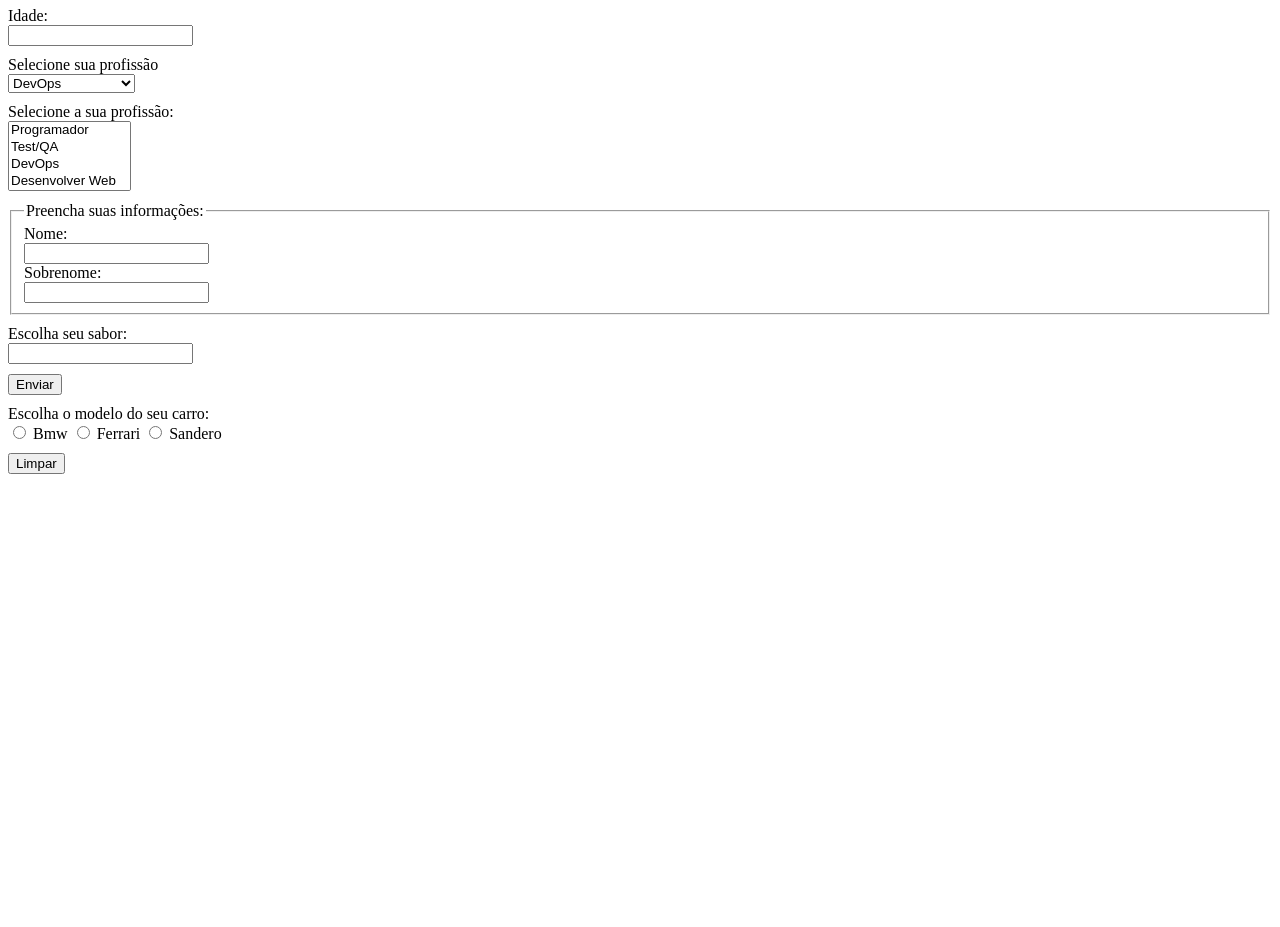
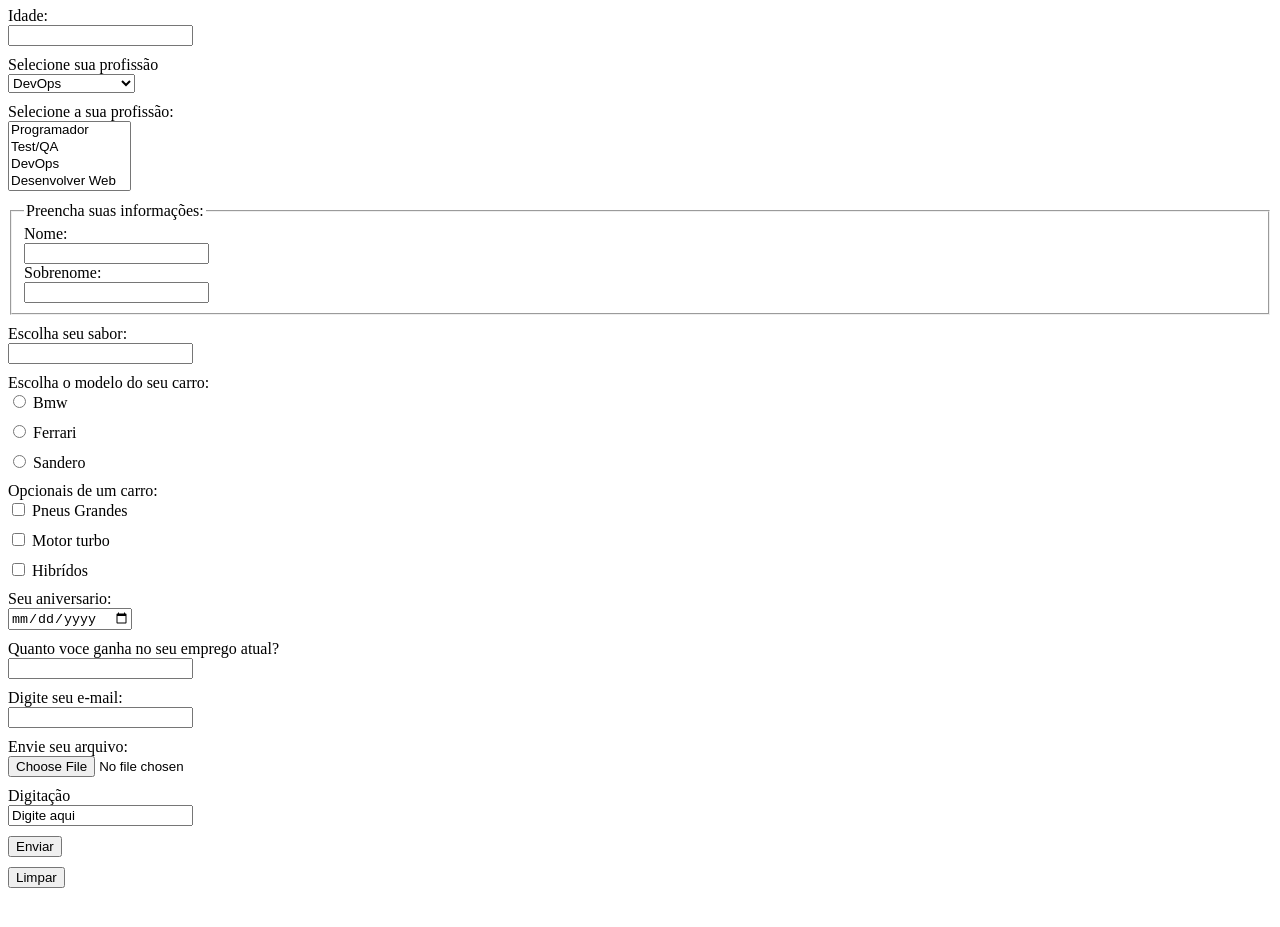
Before and after one commit to Kelvin-melo06/Curso-HTML5-e-CSS3-Avan-ado, a plain HTML site: page FORM/index2.html in a window 1280 px wide. Shown: the part 109-1036 px from the top of the page. Drawn offline with Linux system fonts and the light colour scheme.

Commit message:
formulários finalizados

```diff
--- a/FORM/index2.html
+++ b/FORM/index2.html
@@ -63,25 +63,98 @@
             </datalist>
         </div>
 
+
+        <div>
+
+            <label for="car_model">Escolha o modelo do seu carro:</label>
+
+            <div class="radio">
+
+                <div>
+                    <input type="radio" name="car_model" id="bmw" value="bmw">
+                    <label for="bmw">Bmw</label>
+                </div>
+
+                <div>
+                    <input type="radio" name="car_model" id="ferrari" value="ferrari">
+                    <label for="ferrari">Ferrari</label>
+                </div>
+
+                <div>
+                    <input type="radio" name="car_model" id="sandero" value="sandero">
+                    <label for="sandero">Sandero</label>
+                </div>
+
+            </div>
+
+        </div>
+
+        <div>
+            <label for="opcionais">Opcionais de um carro:</label>
+            <div class="radio">
+
+                <div>
+                    <input type="checkbox" name="opcao[]" id="opcionais" value="big_tires">
+                    <label for="opcionais">Pneus Grandes</label>
+                </div>
+
+                <div>
+                    <input type="checkbox" name="opcao[]" id="opcionais" value="turbo_engine">
+                    <label for="opcionais">Motor turbo</label>
+                </div>
+
+                <div>
+                    <input type="checkbox" name="opcao[]" id="opcionais">
+                    <label for="opcionais">Hibrídos</label>
+                </div>
+
+            </div>
+        </div>
+
+        <div>
+
+            <label for="data">Seu aniversario:</label>
+            <input type="date" name="aniversario" id="data">
+
+        </div>
+
+        <div>
+
+            <label for="number">Quanto voce ganha no seu emprego atual?</label>
+            <input type="number" name="numeros" id="number">
+
+        </div>
+
+        <div>
+
+            <label for="email">Digite seu e-mail:</label>
+            <input type="email" name="e-mail" id="email">
+
+        </div>
+
+        <div>
+
+            <label for="img">Envie seu arquivo:</label>
+            <input type="file" name="arquivo" id="img">
+
+        </div>
+
+        <div>
+
+            <label for="here">Digitação</label>
+            <input type="text" id="here" value="Digite aqui">
+
+        </div>
+
+
+
+
+
+
+
         <div>
             <label for="submit"></label>
             <input type="submit" value="Enviar" name="submit">
-        </div>
-
-        <div>
-            <label for="car_model">Escolha o modelo do seu carro:</label>
-            <div class="radio">
-
-                <input type="radio" name="car_model" id="bmw" value="bmw">
-                <label for="bmw">Bmw</label>
-
-                <input type="radio" name="car_model" id="ferrari" value="ferrari">
-                <label for="ferrari">Ferrari</label>
-
-                <input type="radio" name="car_model" id="sandero" value="sandero">
-                <label for="sandero">Sandero</label>
-
-            </div>
         </div>
 
         <div>
```
